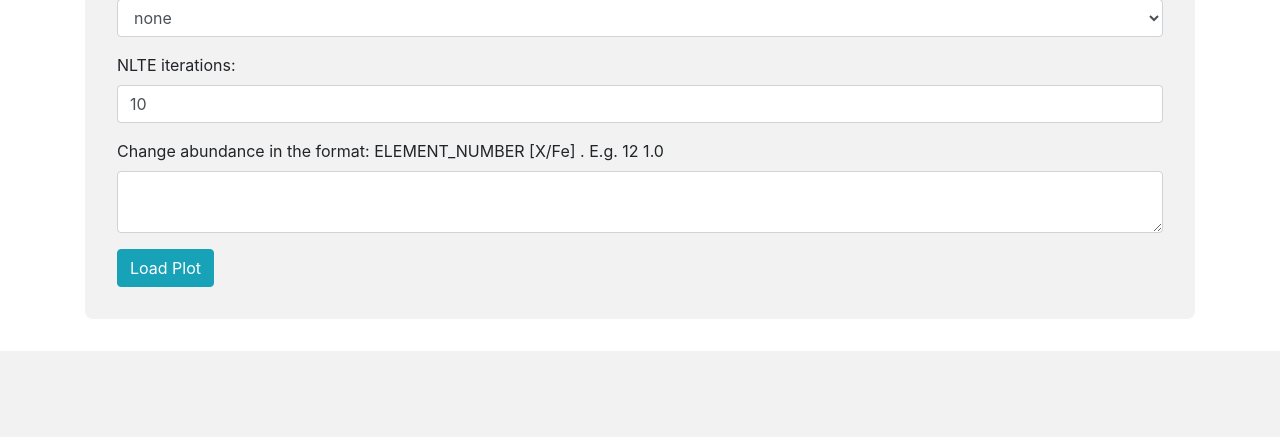
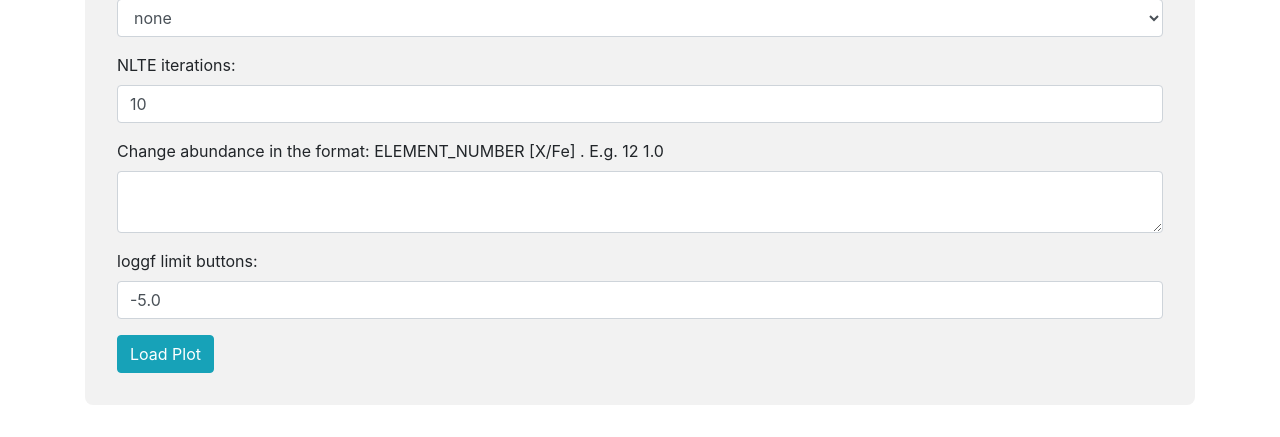
Before and after one commit to stormnick/TSGuiPy, a Flask app: page /generate_synthetic_spectrum in a window 1280 px wide. Shown: the part 1388-1825 px from the top of the page. Before the commit the page ends 1739 px from the top, so only its background shows below. Run offline with Flask 3, Linux system fonts and the light colour scheme; some libraries are stand-ins or nearby versions.

Commit message:
added loggf limit scale

```diff
--- a/src/app.py
+++ b/src/app.py
@@ -166,7 +166,7 @@ def results():
 def generate_synthetic_spectrum():
     return render_template('generate_synthetic_spectrum.html')
 
-def call_m3d(teff, logg, feh, vmic, lmin, lmax, ldelta, nlte_element, nlte_iter, xfeabundances: dict, vmac, rotation, resolution, linelist_path=None):
+def call_m3d(teff, logg, feh, vmic, lmin, lmax, ldelta, nlte_element, nlte_iter, xfeabundances: dict, vmac, rotation, resolution, linelist_path=None, loggf_limit=-5.0):
     if linelist_path is None:
         linelist_path = "/Users/storm/docker_common_folder/TSFitPy/input_files/linelists/linelist_for_fitting/"
     m3dis_paths = {"m3dis_path": "/Users/storm/PycharmProjects/3d_nlte_stuff/m3dis_l/m3dis/experiments/Multi3D/",
@@ -204,7 +204,7 @@ def call_m3d(teff, logg, feh, vmic, lmin, lmax, ldelta, nlte_element, nlte_iter,
                                                       nlte_flag, element_in_nlte, element_abundances, snap, dims, nx, ny, nz,
                                                       nlte_iterations_max, nlte_convergence_limit, m3dis_package_name="m3dis",
                                                       verbose=False, macro=vmac, resolution=resolution, rotation=rotation,
-                                                      return_parsed_linelist=True, loggf_limit_parsed_linelist=-5)
+                                                      return_parsed_linelist=True, loggf_limit_parsed_linelist=loggf_limit)
     return list(wavelength), list(norm_flux), parsed_linelist_info
 
 
@@ -225,6 +225,7 @@ def get_plot_m3d():
     resolution = float(data['resolution'])
     rotation = float(data['rotation'])
     obs_rv = float(data['obs_rv'])
+    loggf_limit = float(data['loggf_limit'])
     #print("get_plot_m3d")
 
     element_abundances = {}
@@ -238,7 +239,7 @@ def get_plot_m3d():
             element_name = periodic_table[element]
             element_abundances[element_name] = float(abundance)
 
-    wavelength, flux, parsed_linelist_data = call_m3d(teff, logg, feh, vmic, lmin, lmax, ldelta, nlte_element, nlte_iter, element_abundances, vmac, rotation, resolution)
+    wavelength, flux, parsed_linelist_data = call_m3d(teff, logg, feh, vmic, lmin, lmax, ldelta, nlte_element, nlte_iter, element_abundances, vmac, rotation, resolution, loggf_limit=loggf_limit)
     #parsed_linelist_data = [(123, "fe1", 0.5), (456, "fe2", 0.7)]
     # redo parsed_linelist_data as a list, where each element is a dictionary, where first element is the wavelength, second is the element name, third is the loggf
     parsed_linelist_dict = []
@@ -247,6 +248,7 @@ def get_plot_m3d():
     if data_results_storage["observed_spectra"]:
         wavelength_observed = data_results_storage['observed_spectra']["wavelength"]
         flux_observed = data_results_storage['observed_spectra']["flux"]
+        wavelength_observed = np.asarray(wavelength_observed)
         wavelength_observed = apply_doppler_correction(wavelength_observed, obs_rv)
 
         # cut the observed spectra to the same range as the synthetic spectra
--- a/src/templates/generate_synthetic_spectrum.html
+++ b/src/templates/generate_synthetic_spectrum.html
@@ -65,7 +65,8 @@
         vmac: document.getElementById("m3d_vmac").value,
         resolution: document.getElementById("m3d_resolution").value,
         rotation: document.getElementById("m3d_rotation").value,
-        obs_rv: document.getElementById("obs_rv").value
+        obs_rv: document.getElementById("obs_rv").value,
+        loggf_limit: document.getElementById("m3d_loggf_limit").value
     };
 
     $.ajax({
@@ -283,7 +284,10 @@
                 <textarea class="form-control" id="m3d_xfeabundances" name="m3d_xfeabundances" rows="2"></textarea>
             </div>
 
-
+            <div class="form-group">
+                <label for="m3d_loggf_limit">loggf limit buttons:</label>
+                <input type="number" class="form-control" id="m3d_loggf_limit" name="m3d_loggf_limit"  value="-5.0">
+            </div>
             <button class="btn btn-info" onclick="loadPlot2()">Load Plot</button>
             <div id="columns"></div>
             <div id="plot-container"></div>
```
